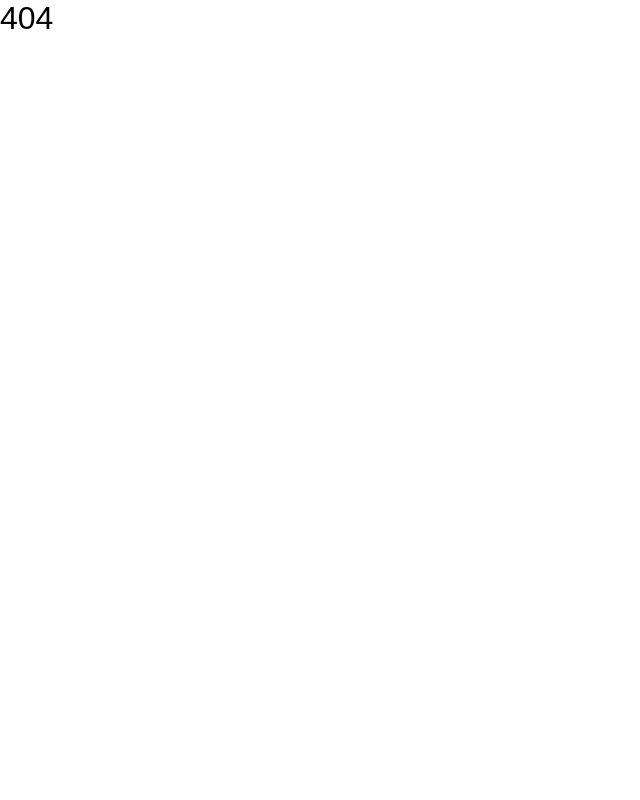
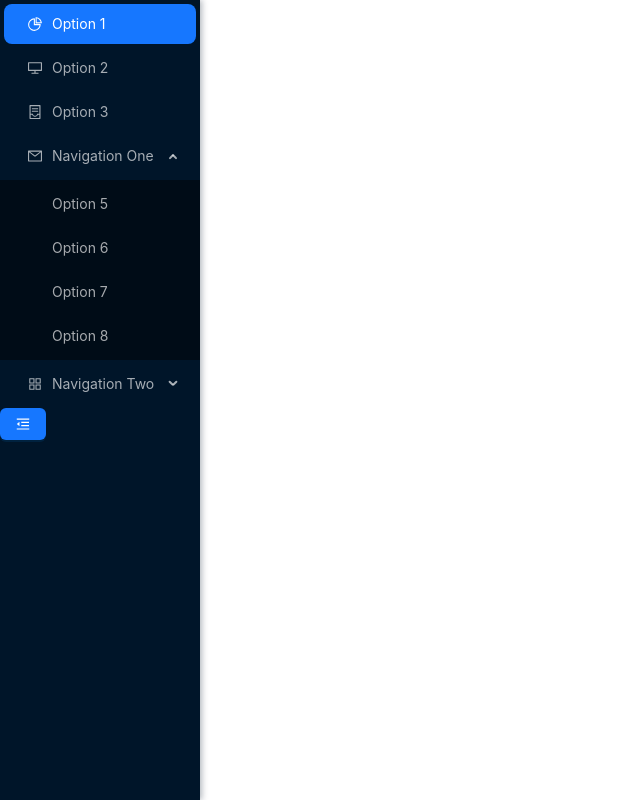
Before and after one commit to wurenjide/ISS, a React (Create React App) app: page /System in a window 1280 px wide. Shown: the whole page, without its empty margins (0-640 px from the left). Built offline with nearby package versions, Linux system fonts and the light colour scheme.

Commit message:
暂时的代码

```diff
--- /dev/null
+++ b/src/components/Sidebar/index.jsx
@@ -0,0 +1,67 @@
+import React, { useState } from 'react';
+import style from "./index.module.scss";
+import {
+  AppstoreOutlined,
+  ContainerOutlined,
+  DesktopOutlined,
+  MailOutlined,
+  MenuFoldOutlined,
+  MenuUnfoldOutlined,
+  PieChartOutlined,
+} from '@ant-design/icons';
+import { Button, Menu } from 'antd';
+function getItem(label, key, icon, children, type) {
+  return {
+    key,
+    icon,
+    children,
+    label,
+    type,
+  };
+}
+const items = [
+  getItem('Option 1', '1', <PieChartOutlined />),
+  getItem('Option 2', '2', <DesktopOutlined />),
+  getItem('Option 3', '3', <ContainerOutlined />),
+  getItem('Navigation One', 'sub1', <MailOutlined />, [
+    getItem('Option 5', '5'),
+    getItem('Option 6', '6'),
+    getItem('Option 7', '7'),
+    getItem('Option 8', '8'),
+  ]),
+  getItem('Navigation Two', 'sub2', <AppstoreOutlined />, [
+    getItem('Option 9', '9'),
+    getItem('Option 10', '10'),
+    getItem('Submenu', 'sub3', null, [getItem('Option 11', '11'), getItem('Option 12', '12')]),
+  ]),
+];
+const Sidebar = () => {
+  const [collapsed, setCollapsed] = useState(false);
+  const toggleCollapsed = () => {
+    setCollapsed(!collapsed);
+  };
+  return (
+    <div
+    className={collapsed?style["sidebar-container2"]:style["sidebar-container1"]}
+    >
+
+      <Menu
+        defaultSelectedKeys={['1']}
+        defaultOpenKeys={['sub1']}
+        mode="inline"
+        theme="dark"
+        inlineCollapsed={collapsed}
+        items={items}
+      /><Button
+        type="primary"
+        onClick={toggleCollapsed}
+        style={{
+          marginBottom: 16,
+        }}
+      >
+        {collapsed ? <MenuUnfoldOutlined /> : <MenuFoldOutlined />}
+      </Button>
+    </div>
+  );
+};
+export default Sidebar;
--- /dev/null
+++ b/src/components/Sidebar/index.module.scss
@@ -0,0 +1,38 @@
+.sidebar-container1 {
+    position: fixed;
+    left: 0;
+    top: 0;
+    z-index: 1000;
+    width: 200px;
+    height: 100vh;
+    background: #001529;
+    overflow: auto;
+    transition: width 0.3s cubic-bezier(0.2, 0, 0, 1) 0s;
+    box-shadow: 2px 0 6px rgb(0 21 41 / 30%);
+  }
+  .sidebar-container2 {
+    position: fixed;
+    left: 0;
+    top: 0;
+    z-index: 1000;
+    width: 80px;
+    height: 100vh;
+    background: #001529;
+    overflow: auto;
+    transition: width 0.3s cubic-bezier(0.2, 0, 0, 1) 0s;
+    box-shadow: 2px 0 6px rgb(0 21 41 / 30%);
+  }
+  .ant-menu-inline,
+  .ant-menu-vertical,
+  .ant-menu-vertical-left {
+    border-right: 1px solid transparent;
+  }
+//   .logo {
+//     flex;
+//     items-center;
+//     justify-center;
+//     text-red-200;
+//     text-size-20px;
+//     text-center;
+//     h-50px;
+//   }
--- a/src/pages/Admin/Home/index.jsx
+++ b/src/pages/Admin/Home/index.jsx
@@ -1,7 +1,7 @@
 import {useEffect} from "react";
-import { useNavigate} from "react-router-dom";
+// import { useNavigate} from "react-router-dom";
 const AdminHome = () => {
-    const navigate = useNavigate();
+    // const navigate = useNavigate();
     useEffect(() => {
 
     }, []);
--- /dev/null
+++ b/src/pages/System/index.jsx
@@ -0,0 +1,11 @@
+
+//引入antd全局样式
+import "antd/dist/reset.css";
+import Sidebar from '../../components/Sidebar';
+function System() {
+  return (
+    <Sidebar/>
+  );
+}
+
+export default System;
--- a/src/router/index.js
+++ b/src/router/index.js
@@ -3,6 +3,7 @@ import Login from "../pages/Login";
 import UserHome from "../pages/User/Home";
 import AdminHome from "../pages/Admin/Home";
 import PageNotFound from "../pages/PageNotFound";
+import System from "../pages/System";
 //路由文件
 const routes = [
     {
@@ -26,6 +27,10 @@ const routes = [
         element: <Login />
     },
     {
+        path: "/System",
+        element: <System />
+    },
+    {
         path: "*",
         element: <PageNotFound />
     }
```
Also changed, not shown: src/components/Header/index.jsx (added), 1 other file (tests, documents, lock files or other folders).
